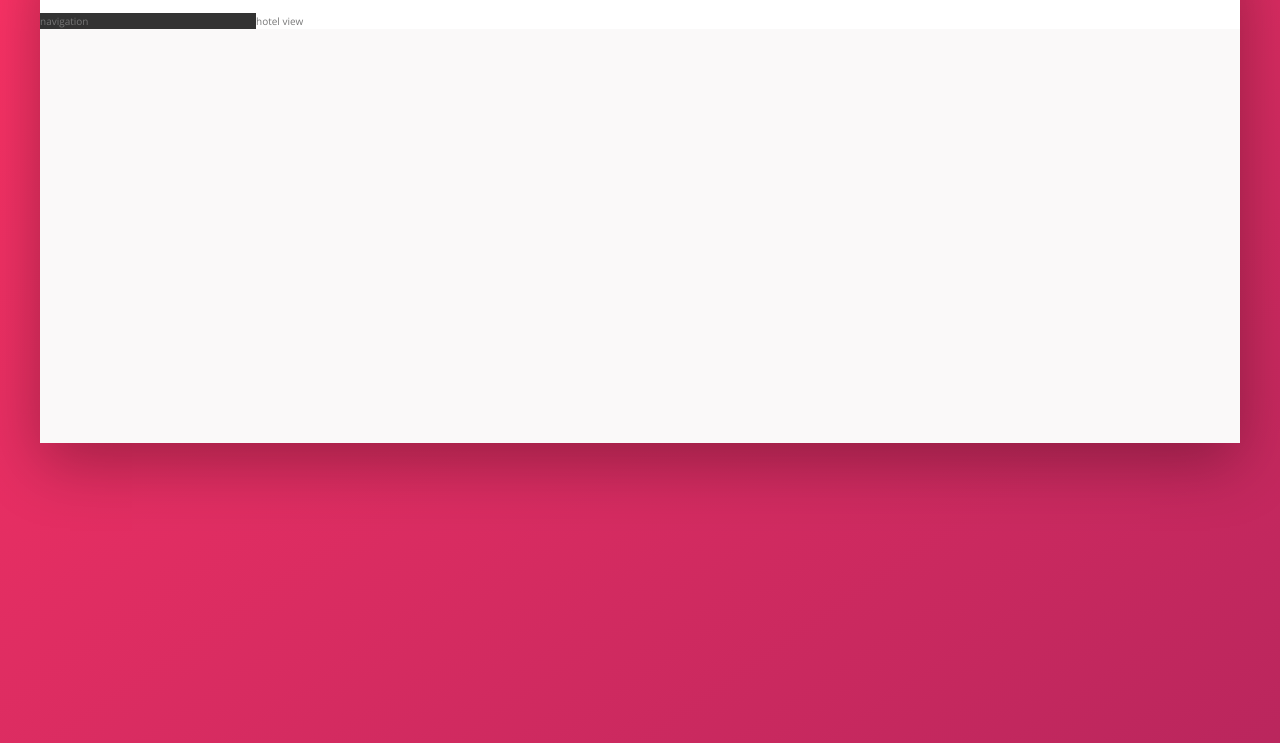
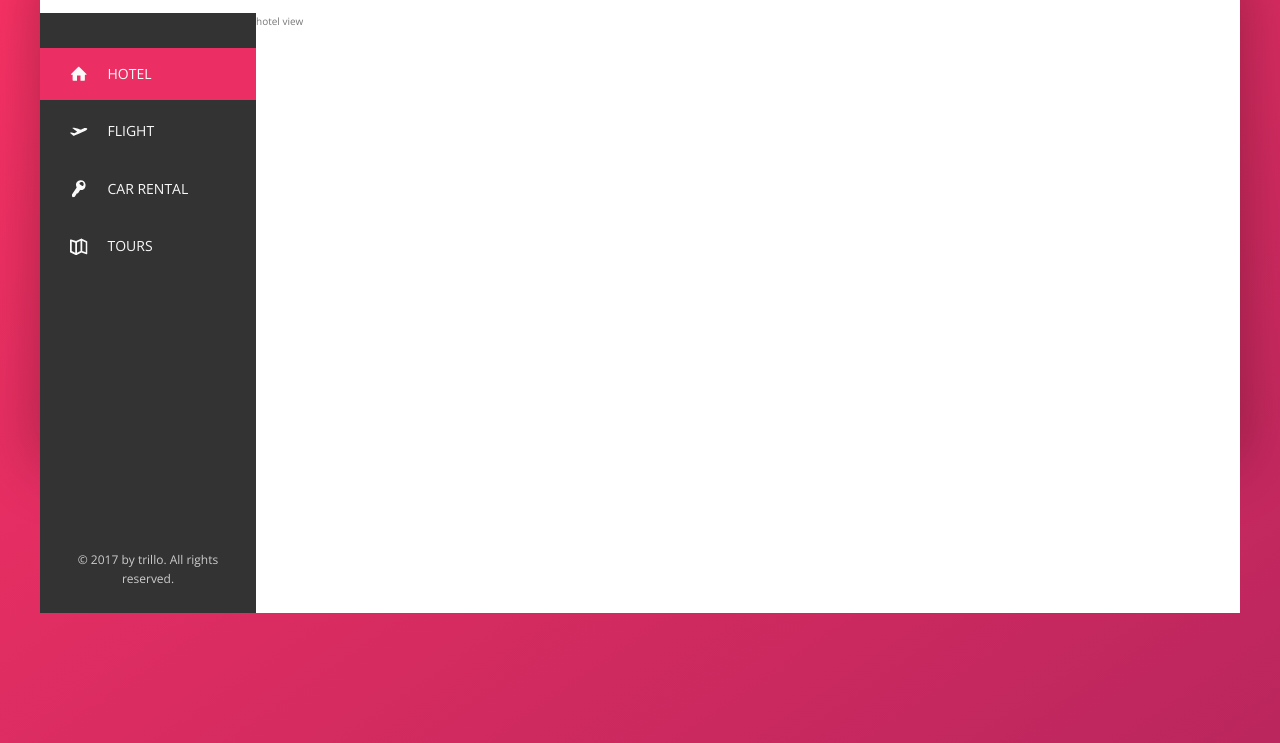
Before and after one commit to ussefehab/trillo, a website: page index.html in a window 1280 px wide. Shown: the part 137-880 px from the top of the page. Drawn offline with nearby package versions, Linux system fonts and the light colour scheme.

Commit message:
side bar

```diff
--- a/index.html
+++ b/index.html
@@ -48,7 +48,44 @@
 
             <div class="content">
                 <nav class="sidebar">
-                    navigation
+                    <ul class="side-nav">
+                        <li class="side-nav__item side-nav__item--active">
+                            <a href="#" class="side-nav__link">
+                                <svg class="side-nav__icon">
+                                    <use xlink:href="img/sprite.svg#icon-home"></use>
+                                </svg>
+                                <span>Hotel</span>
+                            </a>
+                        </li>
+                        <li class="side-nav__item">
+                            <a href="#" class="side-nav__link">
+                                <svg class="side-nav__icon">
+                                    <use xlink:href="img/sprite.svg#icon-aircraft-take-off"></use>
+                                </svg>
+                                <span>Flight</span>
+                            </a>
+                        </li>
+                        <li class="side-nav__item">
+                            <a href="#" class="side-nav__link">
+                                <svg class="side-nav__icon">
+                                    <use xlink:href="img/sprite.svg#icon-key"></use>
+                                </svg>
+                                <span>Car rental</span>
+                            </a>
+                        </li>
+                        <li class="side-nav__item">
+                            <a href="#" class="side-nav__link">
+                                <svg class="side-nav__icon">
+                                    <use xlink:href="img/sprite.svg#icon-map"></use>
+                                </svg>
+                                <span>Tours</span>
+                            </a>
+                        </li>
+                    </ul>
+
+                    <div class="legal">
+                        &copy; 2017 by trillo. All rights reserved.
+                    </div>
                 </nav>
                 <main class="hotel-view">
                     hotel view
--- a/sass/_component.scss
+++ b/sass/_component.scss
@@ -98,3 +98,68 @@
     }
 
 }
+
+//navigation
+.side-nav{
+    font-size: 1.4rem;
+    list-style: none;
+    margin-top: 3.5rem;
+
+    &__item{
+        &:not(:last-child){
+            margin-bottom: .5rem;
+        }
+        position: relative;
+        &::before{
+            content: "";
+            position: absolute;
+            top: 0;
+            left: 0;
+            width: 3px;
+            height: 100%;
+            background-color: var(--color-primary);
+            transform: scaleY(0);
+            transition: transform .01s , width .4s cubic-bezier(1,0,0,1) .2s,
+            background-color .1s;
+
+        }
+        &:hover::before,
+        &--active::before{
+            transform: scaleY(1);
+            width: 100%;
+        }
+        &:active::before{
+            background-color: var(--color-primary-light);
+        }
+    }
+
+    &__link{
+        &:link,
+        &:visited{
+            color: var(--color-grey-light-1);
+            text-decoration: none;
+            text-transform: uppercase;
+            display: block;
+            padding: 1.5rem 3rem;
+            display: flex;
+            align-items: center;
+            position: relative;
+            z-index: 10;
+    }
+
+
+    }
+    &__icon{
+        width: 1.75rem;
+        height: 1.75rem;
+        margin-right: 2rem;
+        fill: currentColor;
+    }
+
+}
+.legal{
+    font-size: 1.2rem;
+    color: var(--color-grey-light-4);
+    text-align: center;
+    padding: 2.5rem;
+}
--- a/sass/_layout.scss
+++ b/sass/_layout.scss
@@ -25,11 +25,15 @@
 .sidebar{
     background-color: var(--color-grey-dark-1);
     flex: 0 0 18%;
+    display: flex;
+    flex-direction: column;
+    justify-content: space-between;
 
 }
 
 .hotel-view{
     background-color: #fff;
     flex: 1;
+    height: 75vh;
 
 }
```
Also changed, not shown: css/style.css, 1 other file.
